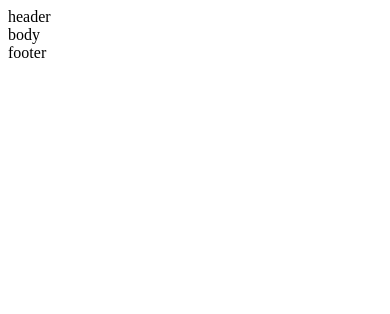
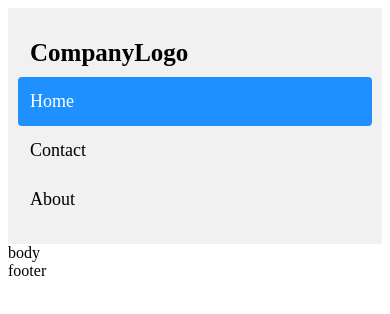
Before and after one commit to rjara001/bk-react, a React app in the folder React/: page / in a window 390 px wide. Built offline with nearby package versions, Linux system fonts and the light colour scheme.

Commit message:
adding css

```diff
--- a/React/components/Header.js
+++ b/React/components/Header.js
@@ -2,6 +2,13 @@ import React from 'react'
 
 export const Header = () => {
     return <div>
-        header
+        <div class="header">
+            <a href="#default" class="logo">CompanyLogo</a>
+            <div class="header-right">
+                <a class="active" href="#home">Home</a>
+                <a href="#contact">Contact</a>
+                <a href="#about">About</a>
+            </div>
+        </div>
     </div>
 }
--- a/React/index.html
+++ b/React/index.html
@@ -5,6 +5,7 @@
     <meta http-equiv="X-UA-Compatible" content="IE=edge">
     <meta name="viewport" content="width=device-width, initial-scale=1.0">
     <title>First Example</title>
+    <link rel="stylesheet" href="/style.css">
 </head>
 <body>
     <div id="root"></div>
--- a/React/package.json
+++ b/React/package.json
@@ -15,6 +15,8 @@
     "@babel/core": "^7.21.8",
     "@babel/preset-react": "^7.18.6",
     "babel-loader": "^9.1.2",
+    "copy-webpack-plugin": "^11.0.0",
+    "dotenv-webpack": "^8.0.1",
     "html-webpack-plugin": "^5.5.1",
     "react": "^18.2.0",
     "react-dom": "^18.2.0",
--- /dev/null
+++ b/React/public/style.css
@@ -0,0 +1,53 @@
+/* Style the header with a grey background and some padding */
+.header {
+    overflow: hidden;
+    background-color: #f1f1f1;
+    padding: 20px 10px;
+  }
+
+  /* Style the header links */
+  .header a {
+    float: left;
+    color: black;
+    text-align: center;
+    padding: 12px;
+    text-decoration: none;
+    font-size: 18px;
+    line-height: 25px;
+    border-radius: 4px;
+  }
+
+  /* Style the logo link (notice that we set the same value of line-height and font-size to prevent the header to increase when the font gets bigger */
+  .header a.logo {
+    font-size: 25px;
+    font-weight: bold;
+  }
+
+  /* Change the background color on mouse-over */
+  .header a:hover {
+    background-color: #ddd;
+    color: black;
+  }
+
+  /* Style the active/current link*/
+  .header a.active {
+    background-color: dodgerblue;
+    color: white;
+  }
+
+  /* Float the link section to the right */
+  .header-right {
+    float: right;
+  }
+
+  /* Add media queries for responsiveness - when the screen is 500px wide or less, stack the links on top of each other */
+  @media screen and (max-width: 500px) {
+    .header a {
+      float: none;
+      display: block;
+      text-align: left;
+    }
+    .header-right {
+      float: none;
+    }
+  }
--- a/React/webpack.config.js
+++ b/React/webpack.config.js
@@ -1,5 +1,7 @@
 const path = require('path');
 const HtmlWebpackPlugin = require('html-webpack-plugin');
+const CopyWebpackPlugin = require('copy-webpack-plugin');
+const Dotenv = require('dotenv-webpack');
 
 module.exports = {
   mode: 'development',
@@ -32,5 +34,11 @@ module.exports = {
     new HtmlWebpackPlugin({
       template: 'index.html',
     }),
+    new Dotenv(),
+     new CopyWebpackPlugin({
+      patterns: [
+        { from: 'public', to: '' },
+      ],
+    }),
   ],
 };
```
Also changed, not shown: React/docs/Activities/Components/4. Include.css (added, +22 -0 lines), 2 other files.
